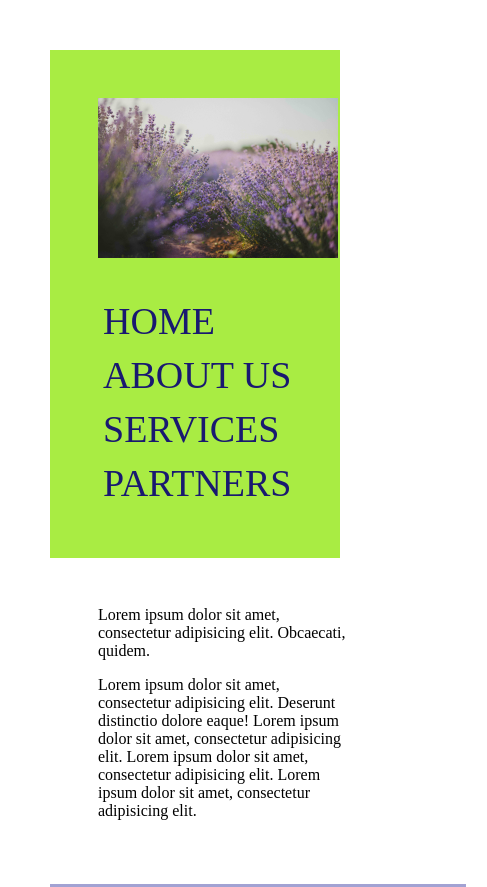
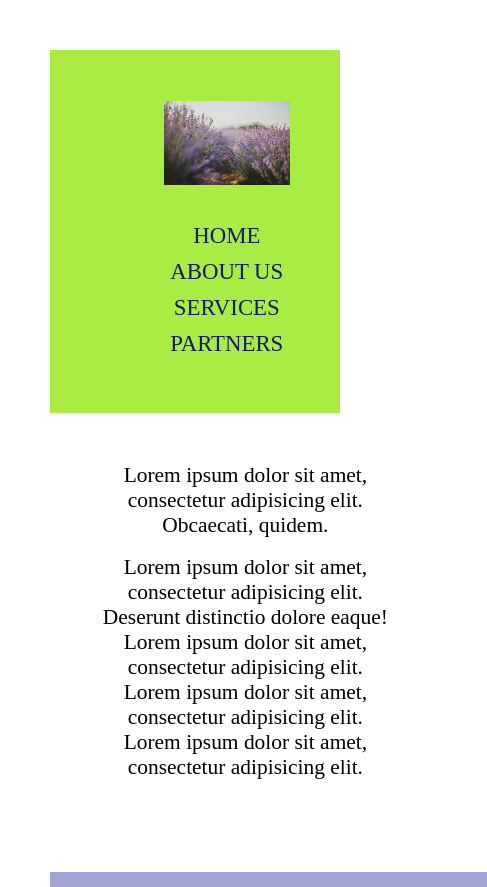
Before and after one commit to ElviraCher/page, a website built with webpack: page src/index.html in a window 390 px wide. Shown: the top 887 px of the page, 487 px wide, since content can reach past the window. Built offline with nearby package versions, Linux system fonts and the light colour scheme.

Commit message:
Add media query

```diff
--- a/src/index.html
+++ b/src/index.html
@@ -2,6 +2,7 @@
 <html lang="en">
   <head>
     <meta charset="UTF-8" />
+    <meta name="viewport" content="width=device-width" />
     <title>Page by layout</title>
     <link rel="stylesheet" href="styles.css" />
   </head>
--- a/src/styles.css
+++ b/src/styles.css
@@ -86,3 +86,56 @@ header {
   min-width: 10rem;
   max-width: 20%;
 }
+
+@media screen and (max-width: 1024px) {
+  * {
+    font-size: 105%;
+    text-align: center;
+  }
+  .container {
+    margin: 3rem;
+  }
+
+  header {
+    flex-direction: column;
+    justify-content: space-around;
+  }
+
+  .logo-container {
+    display: flex;
+    justify-content: space-around;
+    max-width: 100%;
+  }
+
+  .logo {
+    width: 50%;
+    align-self: center;
+  }
+
+  .nav {
+    display: flex;
+    flex-wrap: wrap;
+    justify-content: center;
+    max-width: 100%;
+    align-self: center;
+  }
+
+  .nav__list {
+    margin: 0 1rem;
+    font-size: 60%;
+  }
+
+  .main-part {
+    flex-direction: column;
+    justify-content: space-around;
+  }
+
+  .main-section,
+  .extra-section {
+    max-width: 100%;
+  }
+
+  .footer-content {
+    max-width: 100%;
+  }
+}
```
